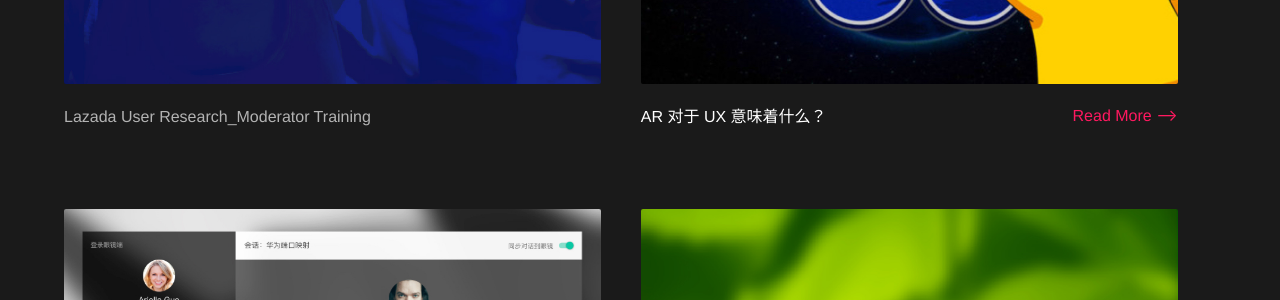
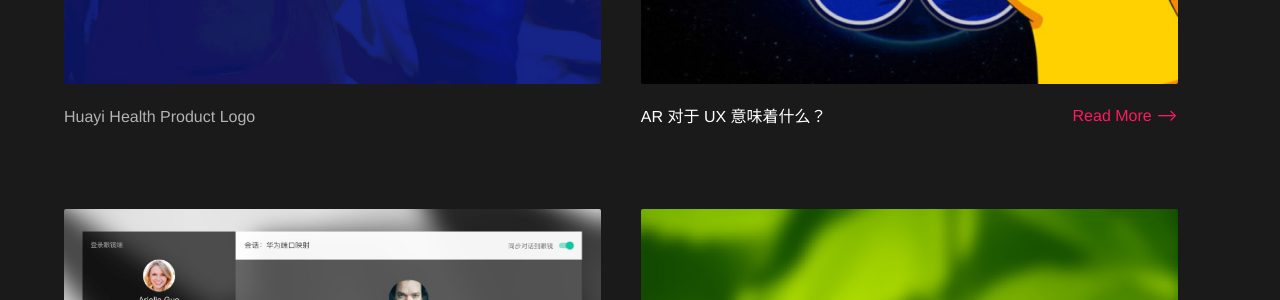
Before and after one commit to guoxindesign/guoxindesign.github.io, a Jekyll site: the page built from index.md, in a window 1280 px wide and 900 px high, scrolled down 4156 px. Shown: the part 152-452 px from the top of the window. Built offline with Jekyll 4.4.1, drawn with Linux system fonts in a browser that asks for light colours.

Commit message:
Update 2016-06-01-hlogo.md

```diff
--- a/_posts/2016-06-01-hlogo.md
+++ b/_posts/2016-06-01-hlogo.md
@@ -1,5 +1,5 @@
 ---
-title: Lazada User Research_Moderator Training
+title: Huayi Health Product Logo
 layout: nil
 cover_image: "/images/hlogo_cover.jpg"
 ---
```
